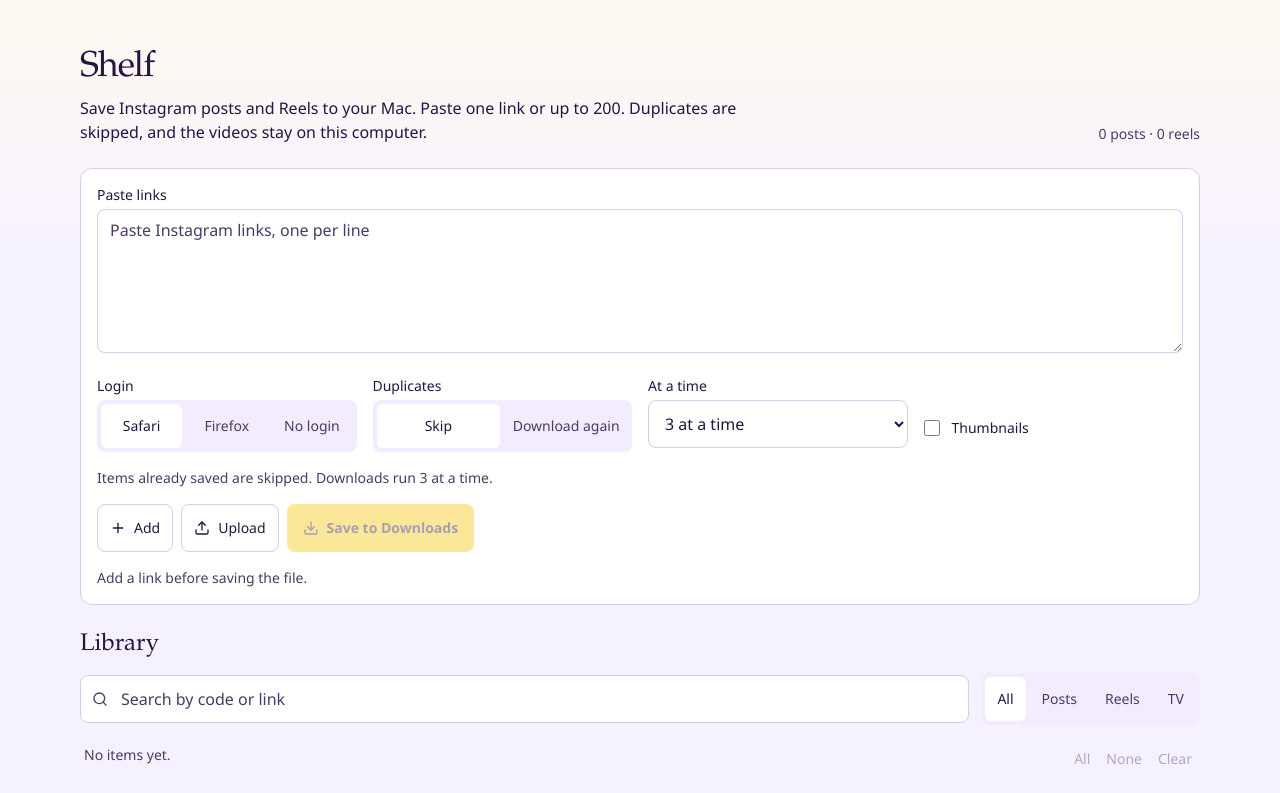
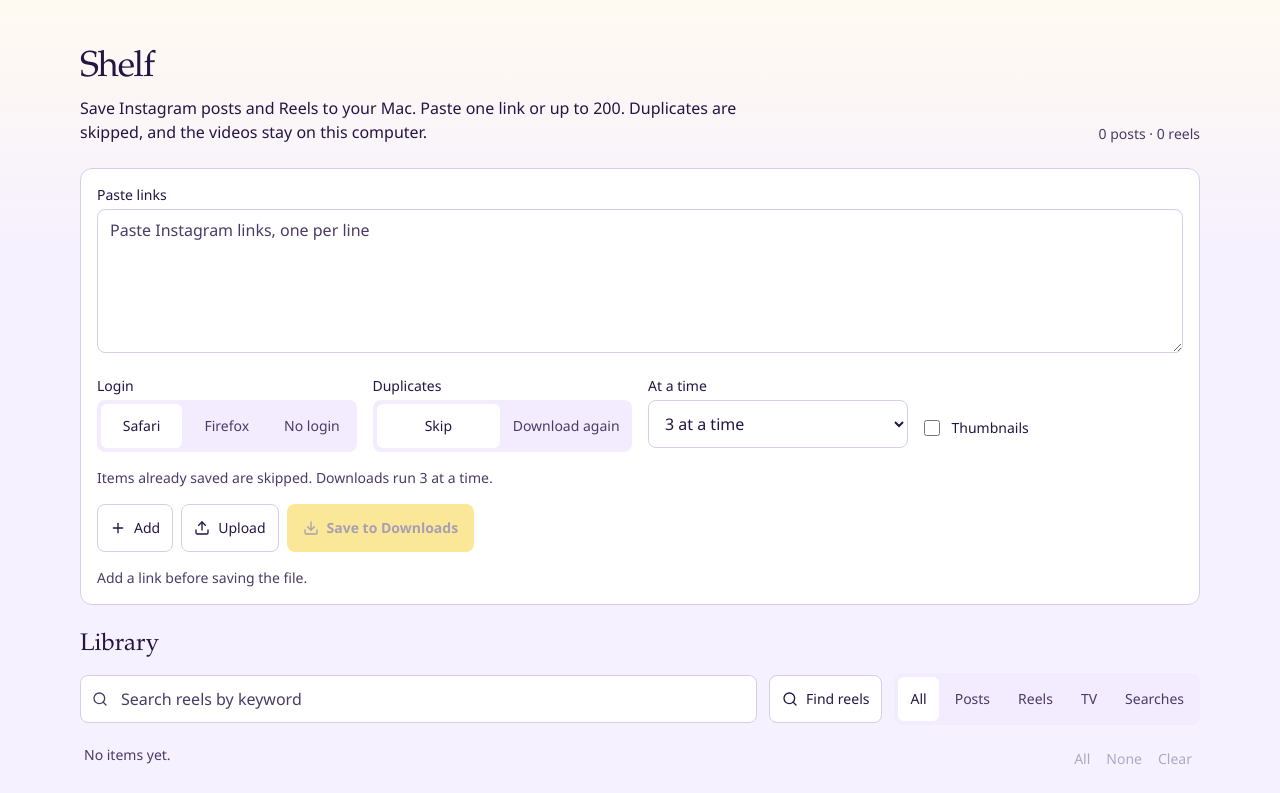
Before and after one commit to MiKhelangelo/shelf, a React (Vite) app: page / in a window 1280 px wide. Shown: the top 793 px of the page. Built offline with nearby package versions, Linux system fonts and the light colour scheme.

Commit message:
Search reels by a keyword.

```diff
--- a/src/App.tsx
+++ b/src/App.tsx
@@ -8,7 +8,9 @@ import {
   LIBRARY_LIMIT,
   matchesQuery,
   mergeLinks,
+  reelsForKeyword,
   tally,
+  itemTitle,
   type Item,
   type Kind,
 } from "./lib/instagram";
@@ -170,6 +172,25 @@ export function ShelfApp() {
     return true;
   }
 
+  function findReels() {
+    const found = reelsForKeyword(query);
+    if (found.length === 0) {
+      setNotice("Use a word of at least 2 letters.");
+      return;
+    }
+    const room = Math.max(LIBRARY_LIMIT - items.length, 0);
+    const accepted = found.slice(0, room);
+    const merged = mergeLinks(items, accepted);
+    setItems(merged.items.slice(0, LIBRARY_LIMIT));
+    setKind("all");
+    const words = found.map((item) => itemTitle(item)).join(", ");
+    if (merged.added === 0) {
+      setNotice(`${words} is already in the library.`);
+      return;
+    }
+    setNotice(`Added a search for ${words}. Up to 15 recent reels for each word.`);
+  }
+
   function saveToDownloads() {
     if (!result.ok) return;
     const blob = new Blob([result.script], { type: "text/plain;charset=utf-8" });
@@ -269,6 +290,7 @@ export function ShelfApp() {
     { id: "post", label: "Posts" },
     { id: "reel", label: "Reels" },
     { id: "tv", label: "TV" },
+    { id: "search", label: "Searches" },
   ];
 
   return (
@@ -282,6 +304,7 @@ export function ShelfApp() {
         </div>
         <p className="text-sm text-muted tabular-nums">
           {counts.posts} posts · {counts.reels} reels
+          {counts.searches > 0 ? ` · ${counts.searches} ${counts.searches === 1 ? "search" : "searches"}` : ""}
         </p>
       </header>
 
@@ -429,15 +452,25 @@ export function ShelfApp() {
         <h2 className="font-display text-2xl font-medium text-ink">Library</h2>
         <div className="flex flex-col gap-3 sm:flex-row sm:items-center">
           <label className="relative block min-w-0 flex-1">
-            <span className="sr-only">Search the library</span>
+            <span className="sr-only">Search reels by keyword</span>
             <Search className="pointer-events-none absolute top-1/2 left-3 size-4 -translate-y-1/2 text-muted" />
             <input
               value={query}
               onChange={(event) => setQuery(event.target.value)}
-              placeholder="Search by code or link"
+              onKeyDown={(event) => {
+                if (event.key === "Enter") {
+                  event.preventDefault();
+                  findReels();
+                }
+              }}
+              placeholder="Search reels by keyword"
               className={`${fieldClass} pl-10`}
             />
           </label>
+          <button type="button" className={secondaryButton} onClick={findReels}>
+            <Search className="size-4" aria-hidden="true" />
+            Find reels
+          </button>
           <div className="flex flex-wrap gap-1 rounded-lg bg-chip p-1">
             {filters.map((filter) => (
               <button
@@ -476,7 +509,7 @@ export function ShelfApp() {
 
         {items.length === 0 ? (
           <p className="panel px-5 py-12 text-sm text-pretty text-muted">
-            Nothing here yet. Add a post or Reel above. Stories and profile links are not included.
+            Nothing here yet. Paste a link, or search reels by a word.
           </p>
         ) : filtered.length === 0 ? (
           <p className="panel px-5 py-12 text-sm text-pretty text-muted">No results for that search.</p>
@@ -490,18 +523,18 @@ export function ShelfApp() {
                     type="checkbox"
                     checked={item.selected}
                     onChange={() => toggle(item.shortcode)}
-                    aria-label={`Include ${kindLabel(item.kind)} ${item.shortcode}`}
+                    aria-label={`Include ${kindLabel(item.kind)} ${itemTitle(item)}`}
                     className="size-4 shrink-0 accent-ink"
                   />
                   <div className="min-w-0 flex-1 py-2">
                     <p className="text-xs font-medium tracking-widest text-muted uppercase">{kindLabel(item.kind)}</p>
-                    <p className="truncate font-mono text-sm text-ink">{item.shortcode}</p>
+                    <p className="truncate font-mono text-sm text-ink">{itemTitle(item)}</p>
                   </div>
                   <button
                     type="button"
                     className="grid size-11 shrink-0 place-items-center rounded-lg text-muted hover:text-ink"
                     onClick={() => remove(item.shortcode)}
-                    aria-label={`Remove ${item.shortcode}`}
+                    aria-label={`Remove ${itemTitle(item)}`}
                   >
                     <X className="size-4" aria-hidden="true" />
                   </button>
@@ -694,7 +727,7 @@ export function ShelfApp() {
 
 function Cover({ item, show }: { item: Item; show: boolean }) {
   const [broken, setBroken] = useState(false);
-  if (show && !broken) {
+  if (show && item.kind !== "search" && !broken) {
     return (
       <img
         src={`${item.url}media/?size=m`}
@@ -710,7 +743,7 @@ function Cover({ item, show }: { item: Item; show: boolean }) {
   return (
     <div className="flex aspect-3/4 w-full flex-col justify-between bg-well p-3">
       <span className="text-xs font-medium tracking-widest text-well-muted uppercase">{kindLabel(item.kind)}</span>
-      <span className="font-display text-xl leading-tight break-all text-well-fg">{item.shortcode}</span>
+      <span className="font-display text-xl leading-tight break-all text-well-fg">{itemTitle(item)}</span>
     </div>
   );
 }
--- a/src/lib/instagram.ts
+++ b/src/lib/instagram.ts
@@ -1,4 +1,4 @@
-export type Kind = "post" | "reel" | "tv";
+export type Kind = "post" | "reel" | "tv" | "search";
 
 export type ParsedLink = {
   url: string;
@@ -78,7 +78,19 @@ export function parseInstagramUrl(raw: string): ParsedLink | null {
     }
   }
 
-  if (!kind || !shortcode) return null;
+  if (!kind || !shortcode) {
+    if (parts[0] === "explore" && parts[1] === "tags") {
+      const tag = (parts[2] ?? "").toLowerCase();
+      if (/^[a-z0-9_]{2,50}$/.test(tag)) {
+        return {
+          kind: "search",
+          shortcode: `tag:${tag}`,
+          url: `https://www.instagram.com/explore/tags/${tag}/`,
+        };
+      }
+    }
+    return null;
+  }
 
   return {
     kind,
@@ -133,11 +145,28 @@ export function capIncoming(links: readonly ParsedLink[]): { links: ParsedLink[]
   return { links: links.slice(0, PASTE_LIMIT), overflow: links.length - PASTE_LIMIT };
 }
 
+export function reelsForKeyword(raw: string): ParsedLink[] {
+  const words = scrubText(raw)
+    .toLowerCase()
+    .split(/[^a-z0-9_]+/)
+    .filter((word) => /^[a-z0-9_]{2,50}$/.test(word));
+  return [...new Set(words)].slice(0, 5).map((word) => ({
+    kind: "search" as const,
+    shortcode: `tag:${word}`,
+    url: `https://www.instagram.com/explore/tags/${word}/`,
+  }));
+}
+
+export function itemTitle(item: Pick<Item, "kind" | "shortcode">): string {
+  return item.kind === "search" ? item.shortcode.slice(4) : item.shortcode;
+}
+
 export function matchesQuery(item: Item, query: string): boolean {
   const needle = query.trim().toLowerCase();
   if (!needle) return true;
   return (
     item.shortcode.toLowerCase().includes(needle) ||
+    itemTitle(item).includes(needle) ||
     item.url.toLowerCase().includes(needle) ||
     item.kind.includes(needle)
   );
@@ -169,23 +198,27 @@ export function tally(items: readonly Item[]): {
   posts: number;
   reels: number;
   tvs: number;
+  searches: number;
   selected: number;
 } {
   let posts = 0;
   let reels = 0;
   let tvs = 0;
+  let searches = 0;
   let selected = 0;
   for (const item of items) {
     if (item.kind === "post") posts += 1;
     else if (item.kind === "reel") reels += 1;
-    else tvs += 1;
+    else if (item.kind === "tv") tvs += 1;
+    else searches += 1;
     if (item.selected) selected += 1;
   }
-  return { posts, reels, tvs, selected };
+  return { posts, reels, tvs, searches, selected };
 }
 
 export function kindLabel(kind: Kind): string {
   if (kind === "post") return "Post";
   if (kind === "reel") return "Reel";
+  if (kind === "search") return "Search";
   return "IGTV";
 }
--- a/src/lib/script.ts
+++ b/src/lib/script.ts
@@ -12,7 +12,8 @@ export type GenerateResult =
   | { ok: true; script: string; urlCount: number }
   | { ok: false; error: string };
 
-const CANONICAL = /^https:\/\/www\.instagram\.com\/(?:p|reel|tv)\/[A-Za-z0-9_-]{5,20}\/$/;
+const CANONICAL =
+  /^https:\/\/www\.instagram\.com\/(?:(?:p|reel|tv)\/[A-Za-z0-9_-]{5,20}|explore\/tags\/[a-z0-9_]{2,50})\/$/;
 const MAX_LINKS = 500;
 
 const QUOTABLE = /^[A-Za-z0-9._:/+=%*()\[\] -]+$/;
@@ -48,7 +49,7 @@ export function generateScript(items: readonly Item[], settings: Settings): Gene
   for (const item of selected) {
     const parsed = parseInstagramUrl(item.url);
     if (!parsed || parsed.url !== item.url || !CANONICAL.test(item.url)) {
-      return { ok: false, error: "One of these links is not a post or Reel." };
+      return { ok: false, error: "One of these links is not a post, Reel, or word search." };
     }
     urls.push(parsed.url);
   }
@@ -111,6 +112,9 @@ function render(urls: readonly string[], settings: Settings): string {
   if (settings.fullCarousel) {
     lines.push("# A post with many photos saves every photo.");
   }
+  if (urls.some((url) => url.includes("/explore/tags/"))) {
+    lines.push("# A word search saves up to 15 recent reels for that word.");
+  }
 
   lines.push("# Made for the Mac.");
   lines.push("# New files stay private. The downloader will not update itself.");
@@ -142,7 +146,7 @@ function render(urls: readonly string[], settings: Settings): string {
   lines.push("");
   lines.push('for url in "${urls[@]}"; do');
   lines.push(
-    "  if [[ ! \"$url\" =~ ^https://www\\.instagram\\.com/(p|reel|tv)/[A-Za-z0-9_-]{5,20}/$ ]]; then",
+    "  if [[ ! \"$url\" =~ ^https://www\\.instagram\\.com/((p|reel|tv)/[A-Za-z0-9_-]{5,20}|explore/tags/[a-z0-9_]{2,50})/$ ]]; then",
   );
   lines.push("    printf 'Refusing an unexpected link: %s\\n' \"$url\" >&2");
   lines.push("    exit 2");
@@ -153,6 +157,10 @@ function render(urls: readonly string[], settings: Settings): string {
   for (const line of argLines(settings)) lines.push(`  ${line}`);
   lines.push(")");
   lines.push("");
+  if (urls.some((url) => url.includes("/explore/tags/"))) {
+    lines.push("args+=(--playlist-end 15 --yes-playlist)");
+    lines.push("");
+  }
 
   if (settings.mode === "batch") {
     lines.push("printf 'Downloading %s links into %s\\n' \"${#urls[@]}\" \"$out\"");
```
Also changed, not shown: 2 other files (tests, documents, lock files or other folders).
